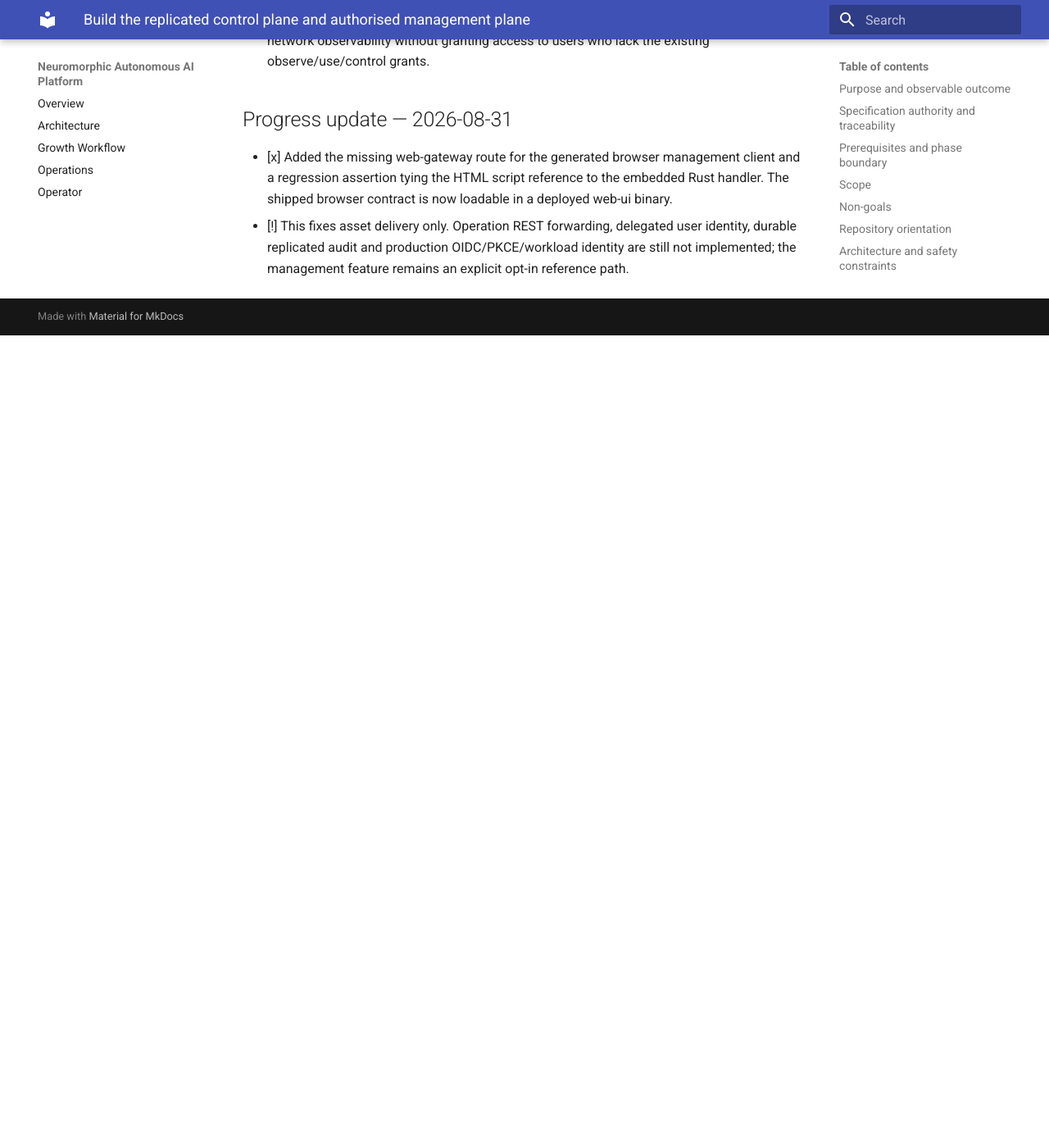
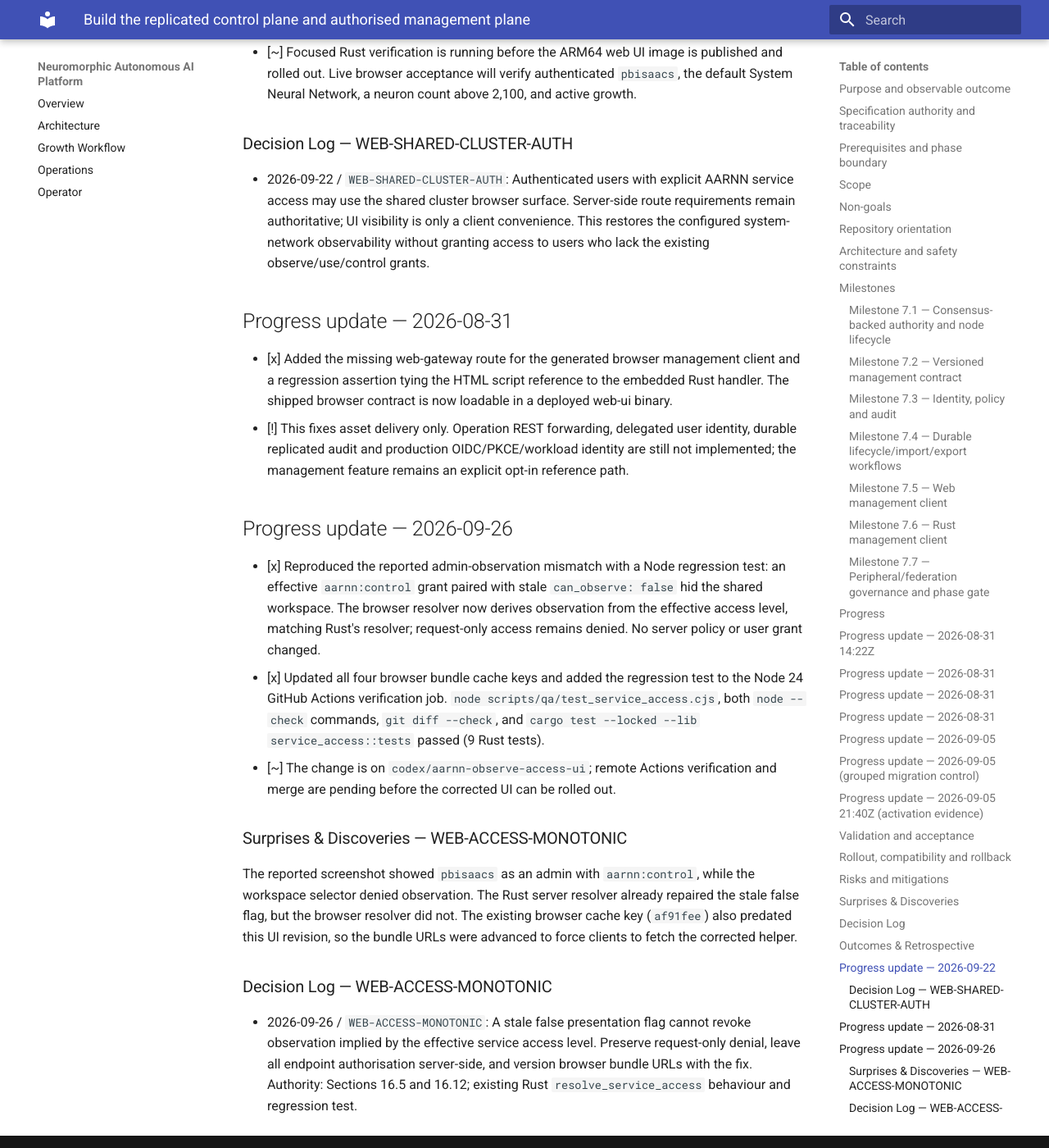
Before and after one commit to neuralmimicry/aarnn_rust, an MkDocs documentation site: the page built from docs/execplans/phase-07-management-plane.md, in a window 1280 px wide and 1400 px high, scrolled down 11151 px. Shown: the whole window at 82% size. Built offline with MkDocs 1.6.1 and Material for MkDocs 9.7.7, drawn with Linux system fonts in a browser that asks for light colours; before the commit the page ends 11560 px from its top, so only the background shows below that; some of the changed text lies outside the part shown.

Commit message:
fix: honor inherited AARNN observation access in browser

```diff
--- a/docs/execplans/phase-07-management-plane.md
+++ b/docs/execplans/phase-07-management-plane.md
@@ -86,6 +86,18 @@
 Implement resources, grants, bindings, capability reports, actuator lease records and disabled media/USB-AER endpoints. Model per-channel direction, local device consent, optional device allow-list and concurrent multi-modality binding. Verify denied I/O requests and concurrent clients, then enable production durability promotion only after all fencing/quorum chaos tests pass.
 
 ## Progress
+
+- [~] `2026-09-26 20:00Z` Investigated the live AARNN access screenshot and
+  canonical browser resolver. The authenticated `pbisaacs` session is shown as
+  an admin with `aarnn:control`, while the workspace selector says observation
+  is not granted. Rust's `resolve_service_access` already repairs stale false
+  observation flags against the effective access level; `web_ui/service-access.js`
+  still trusts that stale boolean. The fix is presentation-only: server route
+  authorization remains authoritative, and no access grant or auth policy is
+  being changed. Relevant source: `web_ui/service-access.js`; current AARNN
+  runtime still serves the previous image digest. Planned evidence: focused
+  browser-resolver regression check, JS syntax check and Actions-built ARM64
+  image before rollout.
 
 - [x] `2026-08-23 12:00Z` Audited management endpoints, browser/Rust UI call
   paths, authentication and deployment boundaries; direct runtime/worker
@@ -341,3 +353,35 @@
   user identity, durable replicated audit and production OIDC/PKCE/workload
   identity are still not implemented; the management feature remains an
   explicit opt-in reference path.
+
+## Progress update — 2026-09-26
+
+- [x] Reproduced the reported admin-observation mismatch with a Node regression
+  test: an effective `aarnn:control` grant paired with stale
+  `can_observe: false` hid the shared workspace. The browser resolver now
+  derives observation from the effective access level, matching Rust's
+  resolver; request-only access remains denied. No server policy or user grant
+  changed.
+- [x] Updated all four browser bundle cache keys and added the regression test
+  to the Node 24 GitHub Actions verification job. `node scripts/qa/test_service_access.cjs`,
+  both `node --check` commands, `git diff --check`, and
+  `cargo test --locked --lib service_access::tests` passed (9 Rust tests).
+- [~] The change is on `codex/aarnn-observe-access-ui`; remote Actions
+  verification and merge are pending before the corrected UI can be rolled
+  out.
+
+### Surprises & Discoveries — WEB-ACCESS-MONOTONIC
+
+The reported screenshot showed `pbisaacs` as an admin with `aarnn:control`,
+while the workspace selector denied observation. The Rust server resolver
+already repaired the stale false flag, but the browser resolver did not. The
+existing browser cache key (`af91fee`) also predated this UI revision, so the
+bundle URLs were advanced to force clients to fetch the corrected helper.
+
+### Decision Log — WEB-ACCESS-MONOTONIC
+
+- 2026-09-26 / `WEB-ACCESS-MONOTONIC`: A stale false presentation flag cannot
+  revoke observation implied by the effective service access level. Preserve
+  request-only denial, leave all endpoint authorisation server-side, and
+  version browser bundle URLs with the fix. Authority: Sections 16.5 and
+  16.12; existing Rust `resolve_service_access` behaviour and regression test.
```
Also changed, not shown: 4 other files.
